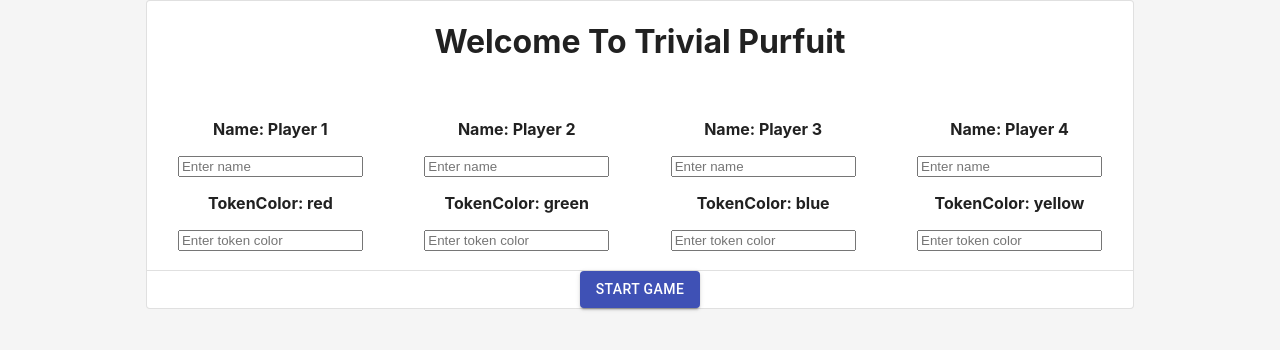
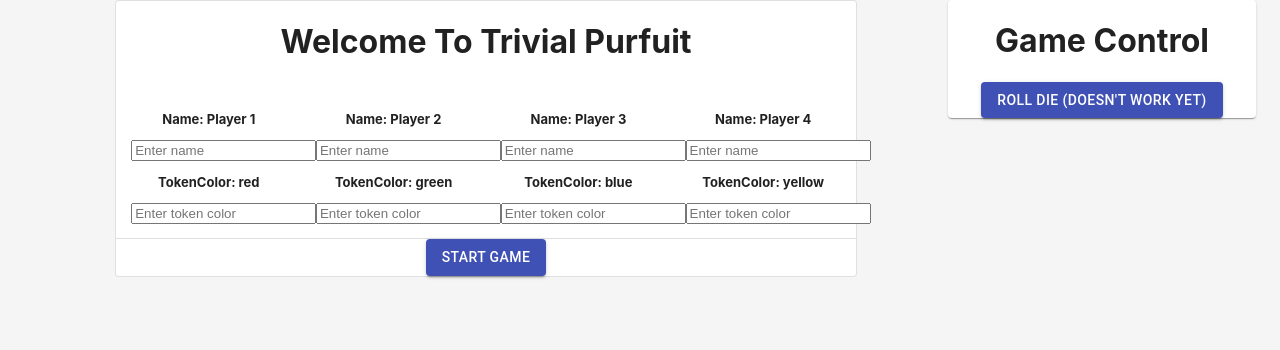
Before and after one commit to GuardiansOfTheCode/trivial-purfuit, a React (Create React App) app in the folder app/: page / in a window 1280 px wide. Shown: the top 350 px of the page. Built offline with nearby package versions, Linux system fonts and the light colour scheme.

Commit message:
Implemented basic GameControl component

```diff
--- /dev/null
+++ b/app/src/components/GameControl/GameControl.tsx
@@ -0,0 +1,33 @@
+import {Button, Grid, Paper} from '@material-ui/core';
+import propTypes from 'prop-types';
+import React from 'react';
+
+/**
+ * This component contains game state information such as player names, token cake status, and current player turn.
+ * Also, contains the button to roll the die.
+ * @param props
+ * @constructor
+ */
+const GameControl = (props: any) => {
+    /* TODO: finish implementing the GameControl component */
+    return (
+        <Paper>
+            <Grid container>
+                <Grid item xs={12}>
+                    <h1>Game Control</h1>
+                </Grid>
+                <Grid item xs={12}>
+                    <Button variant={'contained'} color={'primary'}>
+                        Roll Die (doesn't work yet)
+                    </Button>
+                </Grid>
+            </Grid>
+        </Paper>
+    )
+}
+
+GameControl.propTypes = {
+    players: propTypes.array,
+};
+
+export default GameControl;
--- a/app/src/components/StartScreen/Players/Player/Player.css
+++ b/app/src/components/StartScreen/Players/Player/Player.css
@@ -1,5 +1,6 @@
 .Player {
     font-weight: bold;
+    font-size: small;
     margin: auto;
     padding: 2%;
 }
--- a/app/src/components/StartScreen/Players/Player/Player.tsx
+++ b/app/src/components/StartScreen/Players/Player/Player.tsx
@@ -5,7 +5,8 @@ import './Player.css';
 
 const Player = (props: any) => {
     return (
-        <Grid className='Player'>
+        <Grid item xs={3}
+              className='Player'>
             <div>
                 <p>Name: {props.name}</p>
                 <input type='text'
--- a/app/src/containers/App/App.tsx
+++ b/app/src/containers/App/App.tsx
@@ -1,7 +1,8 @@
-import {Container} from '@material-ui/core';
+import {Container, Grid} from '@material-ui/core';
 import React, {useState} from 'react';
 import {GameManagerService} from '../../common/services/GameManagerService';
 import GameBoard from '../../components/GameBoard/GameBoard';
+import GameControl from '../../components/GameControl/GameControl';
 import Layout from '../../components/Layout/Layout';
 import StartScreen from '../../components/StartScreen/StartScreen';
 import './App.css';
@@ -42,7 +43,14 @@ const App = () => {
     return (
         <Container className="App">
             <Layout>
-                {page}
+                <Grid container>
+                    <Grid item xs={9}>
+                        {page}
+                    </Grid>
+                    <Grid item xs={3}>
+                        <GameControl/>
+                    </Grid>
+                </Grid>
             </Layout>
         </Container>
     );
```
